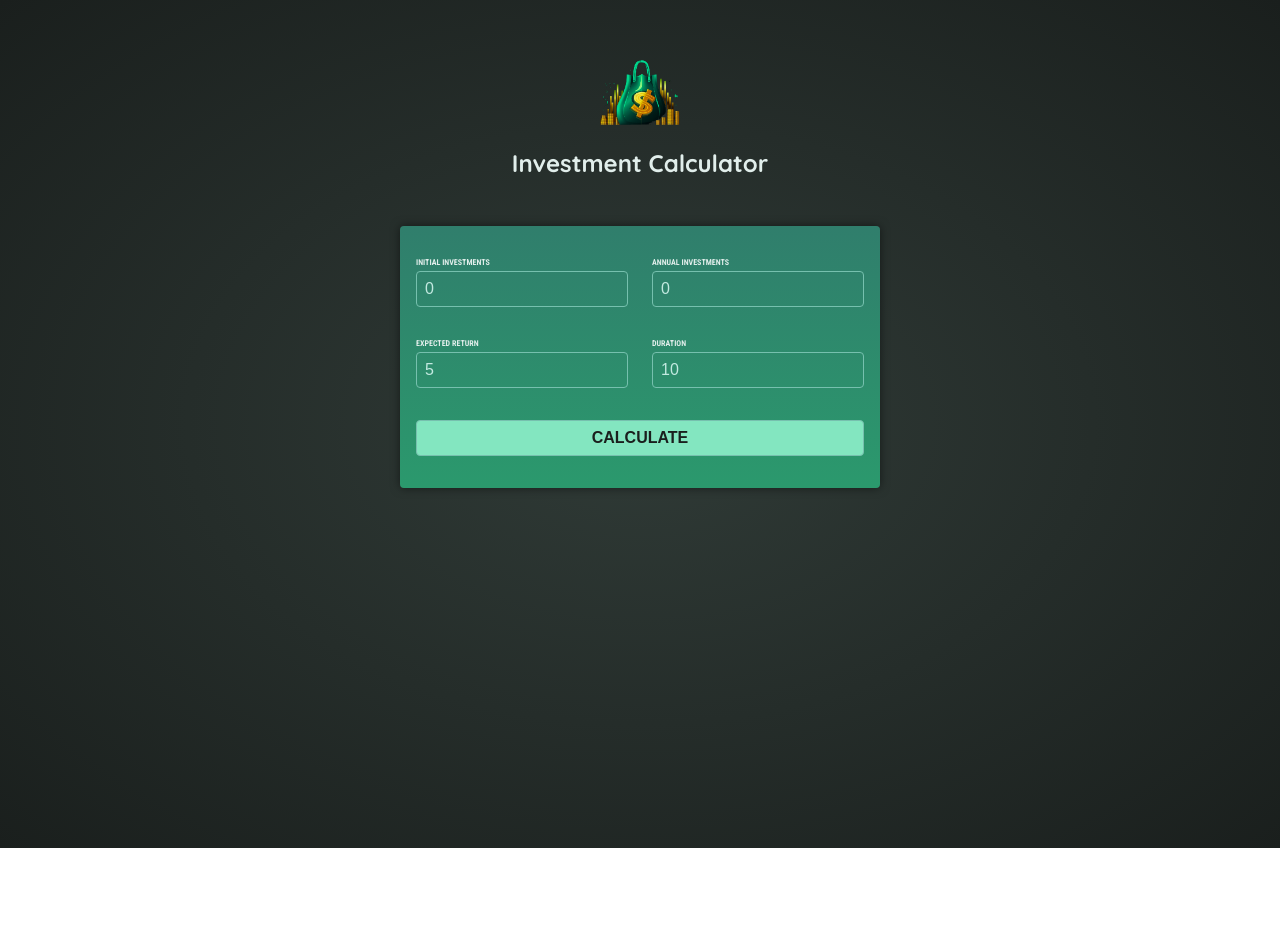
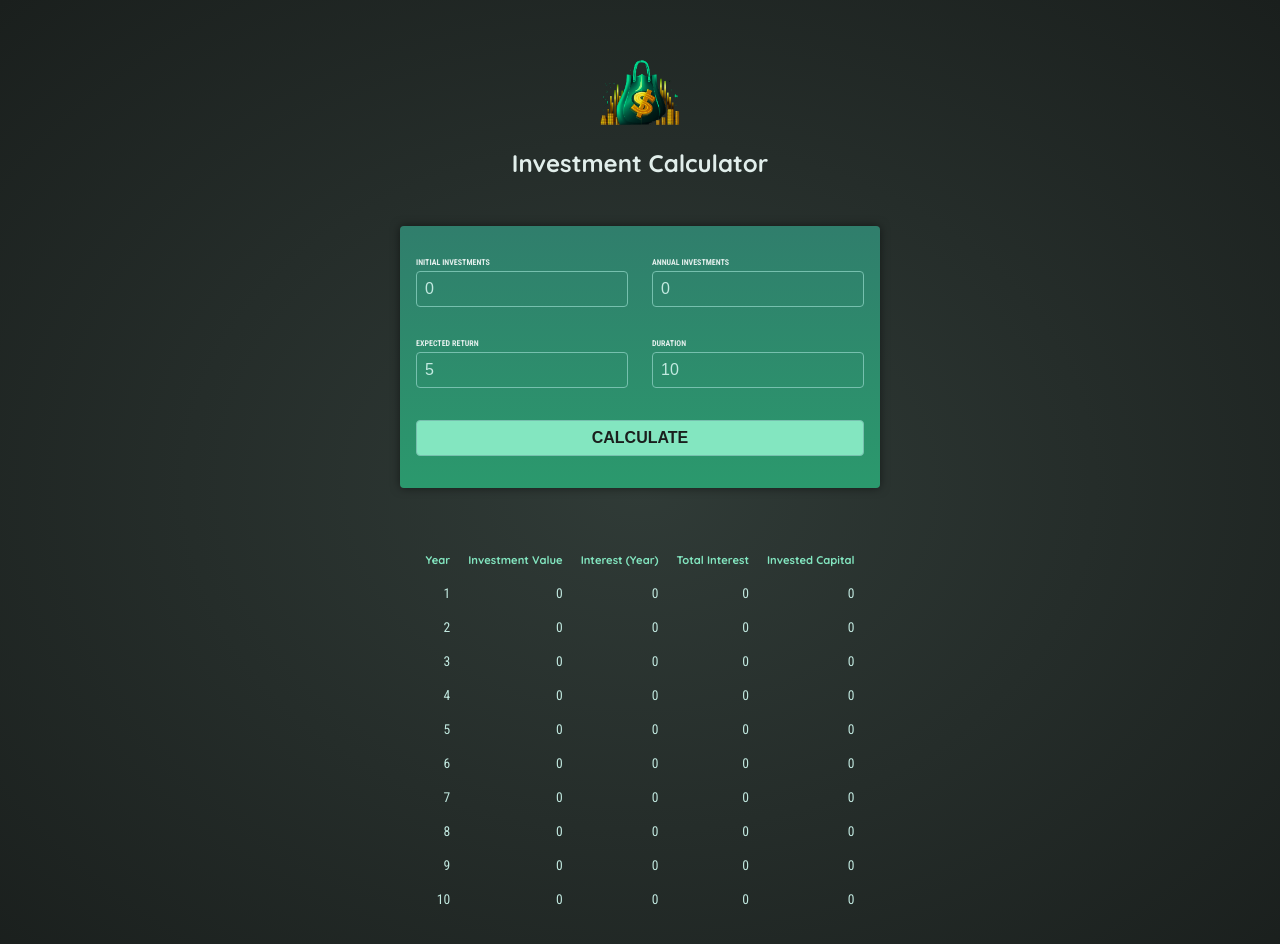
Before and after one commit to VaninaStancheva/Investment-Calculator-AngularApp, an Angular app: page / in a window 1280 px wide. Both pictures are taken after a click on the button "CALCULATE". Shown: the top 944 px of the page. Before the commit the page ends 848 px from the top, so only its background shows below. Built offline with nearby package versions, Linux system fonts and the light colour scheme.

Commit message:
outputing data

```diff
--- a/src/app/app.component.html
+++ b/src/app/app.component.html
@@ -1,2 +1,3 @@
 <app-header />
 <app-user-input (calculate)="onCalculateInvestmentResults($event)"/>
+<app-investment-results [results]="resultsData" />
--- a/src/app/app.component.ts
+++ b/src/app/app.component.ts
@@ -2,14 +2,18 @@
 import { HeaderComponent } from './header/header.component';
 import { UserInputComponent } from './user-input/user-input.component';
 import type { InvestmentInput } from './investment-input.model';
+import { InvestmentResultsComponent } from './investment-results/investment-results.component';
+import type { ResultsData } from './results-data.model';
 
 @Component({
   selector: 'app-root',
   standalone: true,
   templateUrl: './app.component.html',
-  imports: [HeaderComponent, UserInputComponent]
+  imports: [HeaderComponent, UserInputComponent, InvestmentResultsComponent]
 })
 export class AppComponent {
+  resultsData?: ResultsData[];
+
   onCalculateInvestmentResults(data: InvestmentInput) {
     const { initialInvestment, annualInvestment, expectedReturn, duration } = data;
     const annualData = [];
@@ -31,7 +35,7 @@
       });
     }
 
-    console.log(annualData)
+    this.resultsData = annualData;
   }
 
 }
--- /dev/null
+++ b/src/app/investment-results/investment-results.component.css
@@ -0,0 +1,19 @@
+table {
+  max-width: 50rem;
+  margin: 2rem auto;
+  padding: 1rem;
+  table-layout: fixed;
+  border-spacing: 1rem;
+  text-align: right;
+}
+
+table thead {
+  font-size: 0.7rem;
+  color: #83e6c0;
+}
+
+table tbody {
+  font-family: "Roboto Condensed", sans-serif;
+  font-size: 0.85rem;
+  color: #c2e9e0;
+}
--- /dev/null
+++ b/src/app/investment-results/investment-results.component.html
@@ -0,0 +1,27 @@
+@if (!results) {
+    <p class="center">Please enter some value and press "Calculate"</p>
+} @else {
+    <table>
+        <thead>
+            <tr>
+                <th>Year</th>
+                <th>Investment Value</th>
+                <th>Interest (Year)</th>
+                <th>Total Interest</th>
+                <th>Invested Capital</th>
+            </tr>
+        </thead>
+        <tbody>
+            @for (result of results; track result.year) {
+                <tr>
+                    <td>{{ result.year }}</td>
+                    <td>{{ result.valueEndOfYear }}</td>
+                    <td>{{ result.interest }}</td>
+                    <td>{{ result.totalInterest }}</td>
+                    <td>{{ result.totalAmountInvested }}</td>
+                </tr>
+            }
+
+        </tbody>
+    </table>
+}
```
Also changed, not shown: src/app/investment-results/investment-results.component.ts (added, +20 -0 lines), src/app/results-data.model.ts (added, +8 -0 lines).
